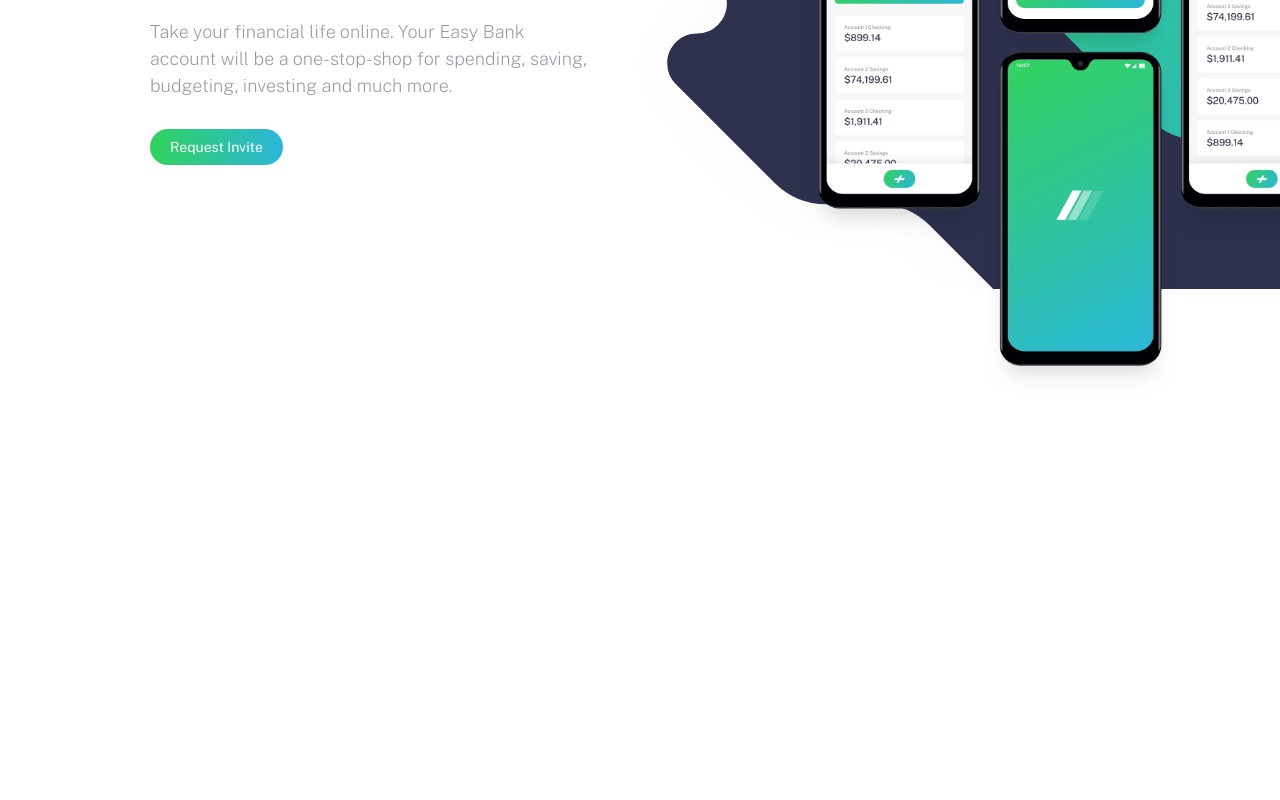
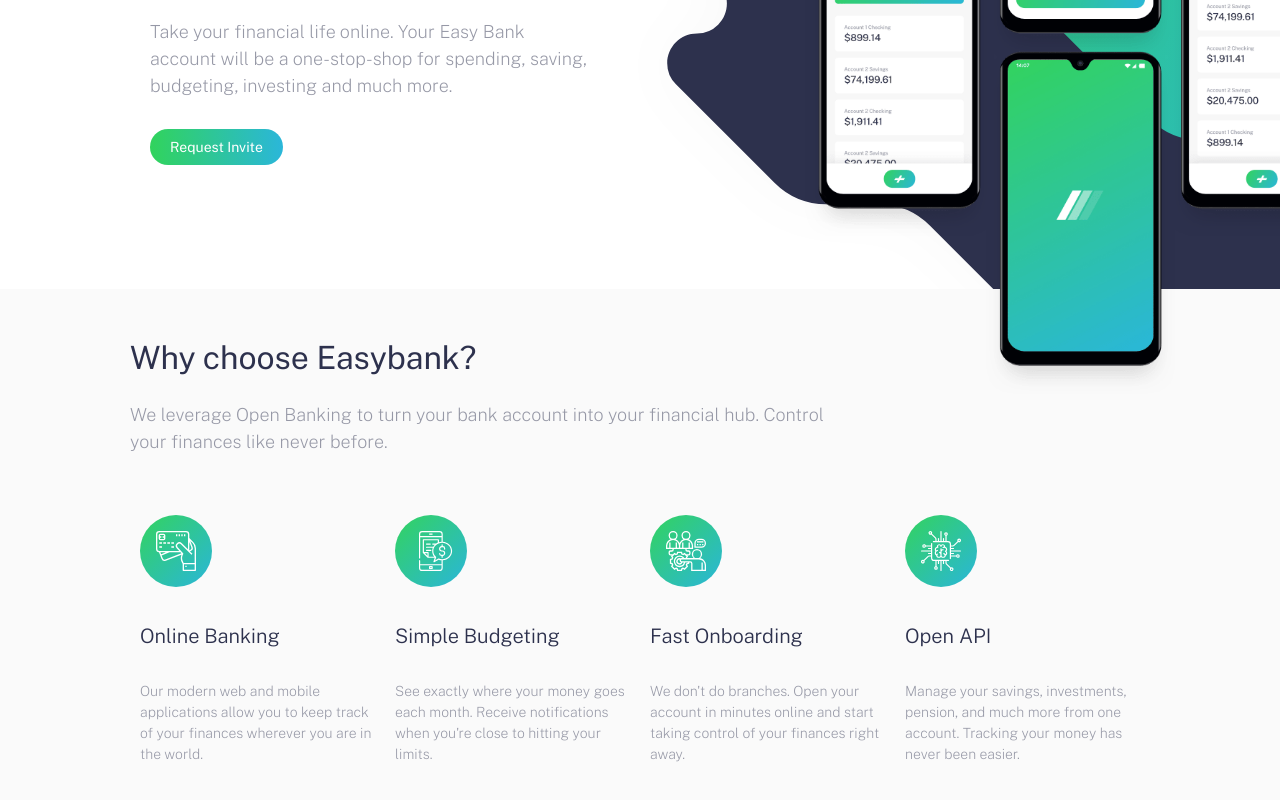
Before and after one commit to kriti2497/easy-bank, a React (Vite) app: page / in a window 1280 px wide. Shown: the part 262-1062 px from the top of the page. Before the commit the page ends 800 px from the top, so only its background shows below. Built offline with nearby package versions, Linux system fonts and the light colour scheme.

Commit message:
feat: features section for desktop and mobile

```diff
--- a/src/App.tsx
+++ b/src/App.tsx
@@ -1,6 +1,7 @@
 import "./styles/scss/styles.css";
 
 import Body from "./components/Body";
+import Features from "./components/Features";
 import Header from "./components/Header";
 import { useState } from "react";
 
@@ -14,6 +15,7 @@
     <>
       <Header handleOpen={handleHamburgerOpen} openHamburger={openHamburger} />
       <Body openHamburger={openHamburger} />
+      <Features />
     </>
   );
 }
--- a/src/components/Body.tsx
+++ b/src/components/Body.tsx
@@ -4,7 +4,7 @@
       <div className="hero-img"></div>
       <div className="hero-text">
         <h1>Next generation digital banking</h1>
-        <p>
+        <p className="subtext">
           Take your financial life online. Your Easy Bank account will be a
           one-stop-shop for spending, saving, budgeting, investing and much
           more.
--- /dev/null
+++ b/src/components/Features.tsx
@@ -0,0 +1,57 @@
+import ApiIcon from "../assets/images/icon-api.svg";
+import BankingIcon from "../assets/images/icon-online.svg";
+import BudgetIcon from "../assets/images/icon-budgeting.svg";
+import OnboardingIcon from "../assets/images/icon-onboarding.svg";
+
+const Features = () => {
+  interface IFeature {
+    // eslint-disable-next-line @typescript-eslint/no-explicit-any
+    icon: any;
+    heading: string;
+    desc: string;
+  }
+  const features: IFeature[] = [
+    {
+      icon: BankingIcon,
+      heading: "Online Banking",
+      desc: "Our modern web and mobile applications allow you to keep track of your finances wherever you are in the world.",
+    },
+    {
+      icon: BudgetIcon,
+      heading: "Simple Budgeting",
+      desc: "See exactly where your money goes each month. Receive notifications when you're close to hitting your limits.",
+    },
+    {
+      icon: OnboardingIcon,
+      heading: "Fast Onboarding",
+      desc: "We don't do branches. Open your account in minutes online and start taking control of your finances right away.",
+    },
+    {
+      icon: ApiIcon,
+      heading: "Open API",
+      desc: "Manage your savings, investments, pension, and much more from one account. Tracking your money has never been easier.",
+    },
+  ];
+  return (
+    <div className="features-section">
+      <h3 className="title">Why choose Easybank?</h3>
+      <p className="subtext subtitle">
+        We leverage Open Banking to turn your bank account into your financial
+        hub. Control your finances like never before.
+      </p>
+      <div className="features-main">
+        {features.map((each: IFeature) => (
+          <div className="feature-item">
+            <div className="feature-icon">
+              <img src={each.icon} alt="budget" />
+            </div>
+            <div className="feature-heading">{each.heading}</div>
+            <div className="feature-desc">{each.desc}</div>
+          </div>
+        ))}
+      </div>
+    </div>
+  );
+};
+
+export default Features;
--- a/src/styles/scss/_body.scss
+++ b/src/styles/scss/_body.scss
@@ -7,7 +7,7 @@
 }
 
 .hero-img {
-  min-height: 280px;
+  min-height: 310px;
   position: relative;
   width: 100%;
   background-image: url("./../../assets/images/bg-intro-mobile.svg");
@@ -68,10 +68,6 @@
     color: $darkBlue;
   }
   p {
-    font-weight: 200;
     margin-bottom: 30px;
-    color: $grayishBlue;
-    font-size: large;
-    line-height: 1.5;
   }
 }
--- /dev/null
+++ b/src/styles/scss/_features.scss
@@ -0,0 +1,66 @@
+.features-section {
+  background-color: $veryLightGray;
+  padding: 50px 10px;
+  @include breakpoint-up(large) {
+    padding: 50px 130px;
+  }
+
+  .title {
+    font-size: 2rem;
+    font-weight: 400;
+    margin-bottom: 25px;
+    color: $darkBlue;
+    text-align: center;
+    @include breakpoint-up(large) {
+      text-align: left;
+    }
+  }
+  .subtitle {
+    text-align: center;
+    margin-bottom: 50px;
+    padding: 0 20px;
+    @include breakpoint-up(large) {
+      text-align: left;
+      width: 70%;
+      padding: 0;
+    }
+  }
+
+  .feature-item {
+    display: flex;
+    flex-direction: column;
+    gap: 30px;
+    padding: 10px;
+    flex: 1;
+  }
+
+  .features-main {
+    text-align: center;
+    display: flex;
+    flex-direction: column;
+    gap: 20px;
+
+    @include breakpoint-up(large) {
+      text-align: left;
+      display: flex;
+      flex-direction: row;
+      gap: 0;
+    }
+  }
+  .feature-heading {
+    font-weight: 300;
+    color: $darkBlue;
+    font-size: 20px;
+    line-height: 1.5;
+  }
+
+  .feature-desc {
+    font-weight: 200;
+    color: $grayishBlue;
+    font-size: 17px;
+    line-height: 1.5;
+    @include breakpoint-up(large) {
+      font-size: 14px;
+    }
+  }
+}
--- a/src/styles/scss/_globals.scss
+++ b/src/styles/scss/_globals.scss
@@ -57,3 +57,10 @@
     display: none;
   }
 }
+
+.subtext {
+  font-weight: 200;
+  color: $grayishBlue;
+  font-size: large;
+  line-height: 1.5;
+}
--- a/src/styles/scss/styles.css
+++ b/src/styles/scss/styles.css
@@ -83,6 +83,13 @@
   }
 }
 
+.subtext {
+  font-weight: 200;
+  color: hsl(233, 8%, 62%);
+  font-size: large;
+  line-height: 1.5;
+}
+
 .nav {
   padding: 20px;
   position: relative;
@@ -94,8 +101,7 @@
     z-index: 1;
   }
 }
-
-img {
+.nav img {
   width: 141px;
   height: 22px;
 }
@@ -204,7 +210,7 @@
 }
 
 .hero-img {
-  min-height: 280px;
+  min-height: 310px;
   position: relative;
   width: 100%;
   background-image: url("./../../assets/images/bg-intro-mobile.svg");
@@ -267,9 +273,77 @@
   color: hsl(233, 26%, 24%);
 }
 .hero-text p {
+  margin-bottom: 30px;
+}
+
+.features-section {
+  background-color: hsl(0, 0%, 98%);
+  padding: 50px 10px;
+}
+@media (min-width: 1024px) {
+  .features-section {
+    padding: 50px 130px;
+  }
+}
+.features-section .title {
+  font-size: 2rem;
+  font-weight: 400;
+  margin-bottom: 25px;
+  color: hsl(233, 26%, 24%);
+  text-align: center;
+}
+@media (min-width: 1024px) {
+  .features-section .title {
+    text-align: left;
+  }
+}
+.features-section .subtitle {
+  text-align: center;
+  margin-bottom: 50px;
+  padding: 0 20px;
+}
+@media (min-width: 1024px) {
+  .features-section .subtitle {
+    text-align: left;
+    width: 70%;
+    padding: 0;
+  }
+}
+.features-section .feature-item {
+  display: flex;
+  flex-direction: column;
+  gap: 30px;
+  padding: 10px;
+  flex: 1;
+}
+.features-section .features-main {
+  text-align: center;
+  display: flex;
+  flex-direction: column;
+  gap: 20px;
+}
+@media (min-width: 1024px) {
+  .features-section .features-main {
+    text-align: left;
+    display: flex;
+    flex-direction: row;
+    gap: 0;
+  }
+}
+.features-section .feature-heading {
+  font-weight: 300;
+  color: hsl(233, 26%, 24%);
+  font-size: 20px;
+  line-height: 1.5;
+}
+.features-section .feature-desc {
   font-weight: 200;
-  margin-bottom: 30px;
   color: hsl(233, 8%, 62%);
-  font-size: large;
+  font-size: 17px;
   line-height: 1.5;
+}
+@media (min-width: 1024px) {
+  .features-section .feature-desc {
+    font-size: 14px;
+  }
 }/*# sourceMappingURL=styles.css.map */
--- a/src/styles/scss/styles.scss
+++ b/src/styles/scss/styles.scss
@@ -5,3 +5,4 @@
 @import "globals";
 @import "header";
 @import "body";
+@import "features";
```
Also changed, not shown: src/styles/scss/_header.scss (+4 -5 lines), 1 other file (tests, documents, lock files or other folders).
